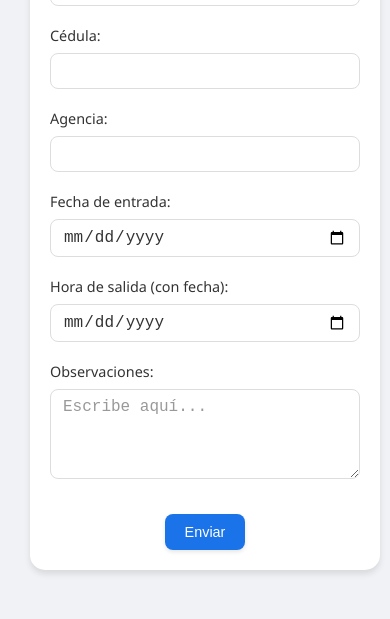
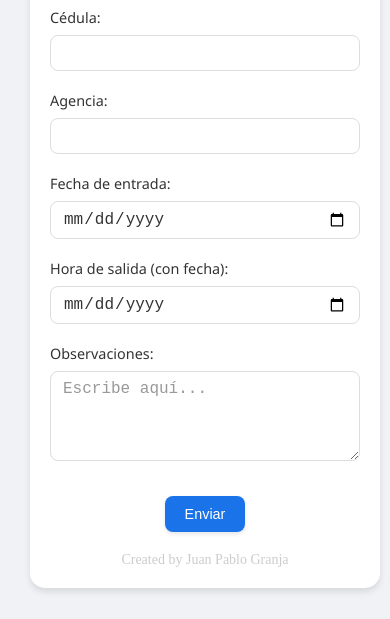
Before and after one commit to JuanG202/Registro-Marcaciones, a plain HTML site: page index.html in a window 390 px wide. Shown: the part 225-844 px from the top of the page. Drawn offline with Linux system fonts and the light colour scheme.

Commit message:
Se modifica script, index y styles con nombre del creador

```diff
--- a/index.html
+++ b/index.html
@@ -47,9 +47,11 @@
         <div class="enviar">
           <button type="button" onclick="enviarFormulario()">Enviar</button>
         </div>
+          <p class="nota-creador">Created by Juan Pablo Granja</p>
       </form>
     </div>
   </section>
 
+
 </body>
 </html>
--- a/script.js
+++ b/script.js
@@ -42,7 +42,12 @@ function enviarFormulario() {
   })
   .then(data => {
     if (data.success) {
-      alert("Registro guardado correctamente.");
+      let mensaje = data.message + "\n\n";
+      mensaje += "Enlaces:\n";
+      mensaje += "- Archivo Excel: " + data.urls.archivo + "\n";
+      mensaje += "- Carpeta Drive: " + data.urls.carpeta;
+
+      alert(mensaje);
       document.getElementById('formularioAseo').reset();
     } else {
       throw new Error(data.message || 'Error al guardar el registro');
--- a/styles.css
+++ b/styles.css
@@ -156,6 +156,20 @@ input[type="date"]:focus {
     box-shadow: 0 0 0 2px rgba(26, 115, 232, 0.2);
 }
 
+.nota-creador {
+  font-size: 14px;
+  font-family: 'Times New Roman', Times, serif;
+  color: gray;
+  text-align: left;
+  position: fixed;
+  bottom: 10px;
+  margin-top: 10px;
+  left: 10px;
+  padding: 5px;
+  z-index: 1000;
+}
+
+
 /* Estilos responsivos */
 @media (max-width: 480px) {
     .card {
@@ -177,4 +191,13 @@ input[type="date"]:focus {
         padding: 10px 20px;
         font-size: 0.9rem;
     }
+    .nota-creador {
+        position: static;
+        text-align: center;
+        margin-top: 20px;
+        background: transparent;
+        padding: 0;
+        color: gray;
+        opacity: 0.4;
+    }
 }
```
